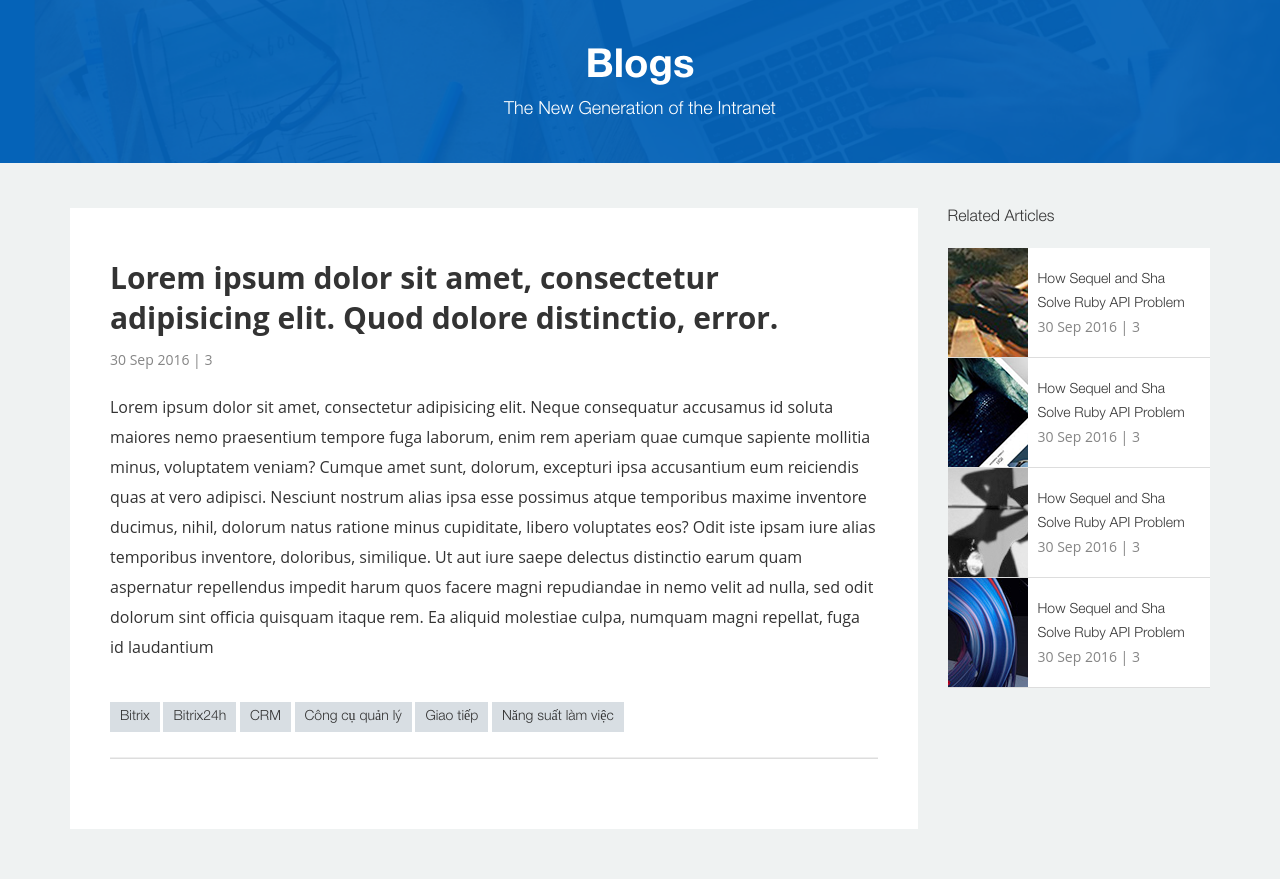
After one commit to thnhat51202574/spiral, a PHP site: page /younetsi-website/blog-detail.html in a window 1280 px wide. The commit adds this page. Run offline with PHP 8.4, Linux system fonts and the light colour scheme; some libraries are stand-ins or nearby versions.

Commit message:
blog detail page

```diff
--- /dev/null
+++ b/blog-detail.html
@@ -0,0 +1,138 @@
+<!DOCTYPE html>
+<html>
+
+<head>
+    <title>Blog Detail</title>
+    <meta name="viewport" content="width=device-width, initial-scale=1, maximum-scale=1, user-scalable=no">
+    <meta charset="utf-8">
+    <link rel="stylesheet" type="text/css" href="css/bootstrap.min.css">
+    <link rel="stylesheet" type="text/css" href="css/style.css">
+    <link rel="stylesheet" type="text/css" href="css/responsive.css">
+    <script src="js/jquery.js" type="text/javascript"></script>
+    <script src="js/bootstrap.min.js" type="text/javascript" charset="utf-8"></script>
+    <script src="http://ajax.googleapis.com/ajax/libs/jquery/1.11.0/jquery.min.js"></script>
+    <script src="js/pinterest_grid.js" type="text/javascript"></script>
+</head>
+
+<body>
+    <div class="page-wrap blog-page" id="">
+        <!-- Content -->
+        <div class="page-title">
+            <h1>Blogs</h1>
+            <p>The New Generation of the Intranet</p>
+        </div>
+        <div class="page-content blog-detail-page container">
+            <div class="col-sm-9">
+                <div class="blog-wrap clearfix">
+                    <h2 class="blog-title">
+                        Lorem ipsum dolor sit amet, consectetur adipisicing elit. Quod dolore distinctio, error.
+                    </h2>
+                    <div class="blog-detail">
+                        <span class="blog-time">30 Sep 2016</span>
+                        <span>| <i class=""></i></span>
+                        <span>3</span>
+                    </div>
+                    <div class="blog-main-content">
+                        Lorem ipsum dolor sit amet, consectetur adipisicing elit. Neque consequatur accusamus id soluta maiores nemo praesentium tempore fuga laborum, enim rem aperiam quae cumque sapiente mollitia minus, voluptatem veniam? Cumque amet sunt, dolorum, excepturi ipsa accusantium eum reiciendis quas at vero adipisci. Nesciunt nostrum alias ipsa esse possimus atque temporibus maxime inventore ducimus, nihil, dolorum natus ratione minus cupiditate, libero voluptates eos? Odit iste ipsam iure alias temporibus inventore, doloribus, similique. Ut aut iure saepe delectus distinctio earum quam aspernatur repellendus impedit harum quos facere magni repudiandae in nemo velit ad nulla, sed odit dolorum sint officia quisquam itaque rem. Ea aliquid molestiae culpa, numquam magni repellat, fuga id laudantium
+                    </div>
+                    <div class="blog-tags">
+                        <ul class="tags-list">
+                            <li>
+                                <a href="#" title="">Bitrix</a>
+                            </li>
+                            <li>
+                                <a href="#" title="">Bitrix24h</a>
+                            </li>
+                            <li>
+                                <a href="#" title="">CRM</a>
+                            </li>
+                            <li>
+                                <a href="#" title="">Công cụ quản lý</a>
+                            </li>
+                            <li>
+                                <a href="#" title="">Giao tiếp</a>
+                            </li>
+                            <li>
+                                <a href="#" title="">Năng suất làm việc</a>
+                            </li>
+                        </ul>
+                    </div>
+                    <hr>
+                    <div class="blog-facebook-comment">
+                    </div>
+                </div>
+            </div>
+            <div class="col-sm-3">
+                <div class="fix-leftbar">
+                    <div class="title">
+                        Related Articles
+                    </div>
+                    <ul class="article-list">
+                        <li class="leftbar-article-item">
+                            <div class="article-img pull-left">
+                                <img src="image/leftbar-img1.png" alt="">
+                            </div>
+                            <div class="article-content">
+                                <div class="article-title">
+                                    <a href="#">How Sequel and Sha Solve Ruby API Problem</a>
+                                </div>
+                                <div class="blog-detail">
+                                    <span class="blog-time">30 Sep 2016</span>
+                                    <span>| <i class=""></i></span>
+                                    <span>3</span>
+                                </div>
+                            </div>
+                        </li>
+                        <li class="leftbar-article-item">
+                            <div class="article-img pull-left">
+                                <img src="image/leftbar-img2.png" alt="">
+                            </div>
+                            <div class="article-content">
+                                <div class="article-title">
+                                    <a href="#">How Sequel and Sha Solve Ruby API Problem</a>
+                                </div>
+                                <div class="blog-detail">
+                                    <span class="blog-time">30 Sep 2016</span>
+                                    <span>| <i class=""></i></span>
+                                    <span>3</span>
+                                </div>
+                            </div>
+                        </li>
+                        <li class="leftbar-article-item">
+                            <div class="article-img pull-left">
+                                <img src="image/leftbar-img3.png" alt="">
+                            </div>
+                            <div class="article-content">
+                                <div class="article-title">
+                                    <a href="#">How Sequel and Sha Solve Ruby API Problem</a>
+                                </div>
+                                <div class="blog-detail">
+                                    <span class="blog-time">30 Sep 2016</span>
+                                    <span>| <i class=""></i></span>
+                                    <span>3</span>
+                                </div>
+                            </div>
+                        </li>
+                        <li class="leftbar-article-item">
+                            <div class="article-img pull-left">
+                                <img src="image/leftbar-img4.png" alt="">
+                            </div>
+                            <div class="article-content">
+                                <div class="article-title">
+                                    <a href="#">How Sequel and Sha Solve Ruby API Problem</a>
+                                </div>
+                                <div class="blog-detail">
+                                    <span class="blog-time">30 Sep 2016</span>
+                                    <span>| <i class=""></i></span>
+                                    <span>3</span>
+                                </div>
+                            </div>
+                        </li>
+                    </ul>
+                </div>
+            </div>
+        </div>
+    </div>
+</body>
+
+</html>
--- a/css/responsive.css
+++ b/css/responsive.css
@@ -22,6 +22,10 @@
     }
     .hp_ynsi_product_right {
         overflow:  hidden;
+    }
+    /* Blog page */
+    .blog-detail-page .blog-wrap {
+        margin-bottom: 50px;
     }
 }
 @media only screen and (min-device-width: 320px) and (max-device-width: 480px) {
--- a/css/style.css
+++ b/css/style.css
@@ -22,9 +22,11 @@ ul {
     padding: 0;
     list-style: none;
 }
+
 img {
     max-width: 100%;
 }
+
 
 /** Form Customization **/
 
@@ -2028,23 +2030,31 @@ a.view-profile:hover {
     background-color: rgb(22, 72, 137);
     color: #fff;
 }
+
+
 /* Blog page */
+
 .blog-page {
     background-color: #eff2f2;
-}
+    min-height: 100vh;
+}
+
 .article-list {
     position: relative;
     max-width: 100%;
     width: 100%;
 }
+
 .article-item {
     position: absolute;
     background: white;
-    box-shadow: 0px 1px 2px rgba(0,0,0,0.3);
-}
+    box-shadow: 0px 1px 2px rgba(0, 0, 0, 0.3);
+}
+
 .article-item img {
     width: 100%;
 }
+
 .article-item a.blog-title {
     font-weight: bold;
     text-align: left;
@@ -2052,15 +2062,18 @@ a.view-profile:hover {
     color: rgb(51, 51, 51);
     display: block;
 }
+
 .article-item .blog-content {
     padding: 15px;
     color: rgb(51, 51, 51);
     font-size: 16px;
     line-height: 1.5;
 }
+
 .article-item .blog-description {
     margin-bottom: 20px;
 }
+
 .blog-detail {
     font-size: 14px;
     color: rgba(51, 51, 51, 0.6);
@@ -2068,47 +2081,54 @@ a.view-profile:hover {
 }
 
 .article-item:hover {
-    box-shadow: 1px 1px 10px rgba(0,0,0,0.5);
+    box-shadow: 1px 1px 10px rgba(0, 0, 0, 0.5);
     margin-top: -5px;
     -webkit-transition: all 0.3s ease-in-out;
     -moz-transition: all 0.3s ease-in-out;
     -o-transition: all 0.3s ease-in-out;
     transition: all 0.3s ease-in-out;
 }
+
 .category-list {
     margin-bottom: 25px;
 }
+
 .category-list li {
     display: inline-block;
 }
+
 .category-list li a {
     font-size: 16px;
     font-family: "HelveticaNeueLTStd-Lt";
     color: #333333;
     line-height: 1.25;
 }
+
 .category-list li.active a {
     color: #0563b8;
 }
 
 .category-list li > span {
-    margin:  0 15px;
+    margin: 0 15px;
     font-size: 16px;
     font-family: "HelveticaNeueLTStd-Lt";
     color: #333333;
     line-height: 1.25;
 }
+
 .blog-page hr {
     background-color: rgb(221, 221, 221);
     width: 100%;
     height: 1px;
     margin-bottom: 30px;
 }
+
 .blog-types {
-    text-align:  center;
+    text-align: center;
     margin-bottom: 30px;
     margin-top: 40px;
 }
+
 .blog-types > a {
     font-size: 14px;
     font-family: "HelveticaNeueLTStd-Lt";
@@ -2119,14 +2139,17 @@ a.view-profile:hover {
     font-weight: 600;
     margin: 0 10px;
 }
+
 .blog-types > a.active {
     color: #0563b8;
 }
-.tags-list li{
+
+.tags-list li {
     display: inline-block;
     margin-bottom: 5px;
 }
-.tags-list li a{
+
+.tags-list li a {
     background-color: rgb(216, 222, 227);
     height: 30px;
     font-size: 14px;
@@ -2138,8 +2161,71 @@ a.view-profile:hover {
     text-decoration: none;
     font-weight: 400;
 }
+
 .tags-list li.active a,
-.tags-list li a:hover{
+.tags-list li a:hover {
     background-color: #aed136;
     color: #fff;
 }
+.blog-detail-page {
+    padding: 45px 0 50px;
+}
+.blog-detail-page .blog-wrap {
+    padding: 30px 40px 50px;
+    background-color: #fff;
+}
+
+.blog-detail-page .blog-wrap .blog-title {
+    font-size: 30px;
+    color: rgb(51, 51, 51);
+    font-weight: bold;
+    line-height: 1.333;
+    margin-bottom: 10px;
+}
+
+.blog-detail-page .blog-wrap .blog-detail {
+    margin-bottom: 20px;
+}
+
+.blog-detail-page .blog-wrap .blog-main-content {
+    font-size: 16px;
+    color: rgb(51, 51, 51);
+    line-height: 1.875;
+    margin-bottom: 40px;
+}
+
+.blog-detail-page .blog-wrap .blog-tags {
+}
+.blog-detail-page .blog-wrap hr {
+    margin-bottom: 20px;
+}
+.blog-detail-page .fix-leftbar {
+}
+.blog-detail-page .fix-leftbar .title {
+    font-size: 16px;
+    font-family: "HelveticaNeueLTStd-Lt";
+    color: rgb(51, 51, 51);
+    line-height: 1.25;
+    font-weight: 500;
+    margin-bottom: 20px;
+}
+.blog-detail-page .leftbar-article-item {
+    clear: left;
+    border-bottom: 1px solid #dddddd;
+    overflow: hidden;
+    background-color: #fff;
+    height: 110px;
+}
+.blog-detail-page .leftbar-article-item .article-img {
+    margin-right: 10px;
+}
+.blog-detail-page .leftbar-article-item .article-content{
+    padding: 20px 15px;
+}
+.blog-detail-page .leftbar-article-item .article-title a {
+    font-size: 14px;
+    font-family: "HelveticaNeueLTStd-Lt";
+    color: rgb(51, 51, 51);
+    line-height: 1.6;
+    font-weight: 400;
+}
```
Also changed, not shown: image/leftbar-img1.png (added), image/leftbar-img2.png (added), image/leftbar-img3.png (added), image/leftbar-img4.png (added), image/leftbar-img5.png (added).
